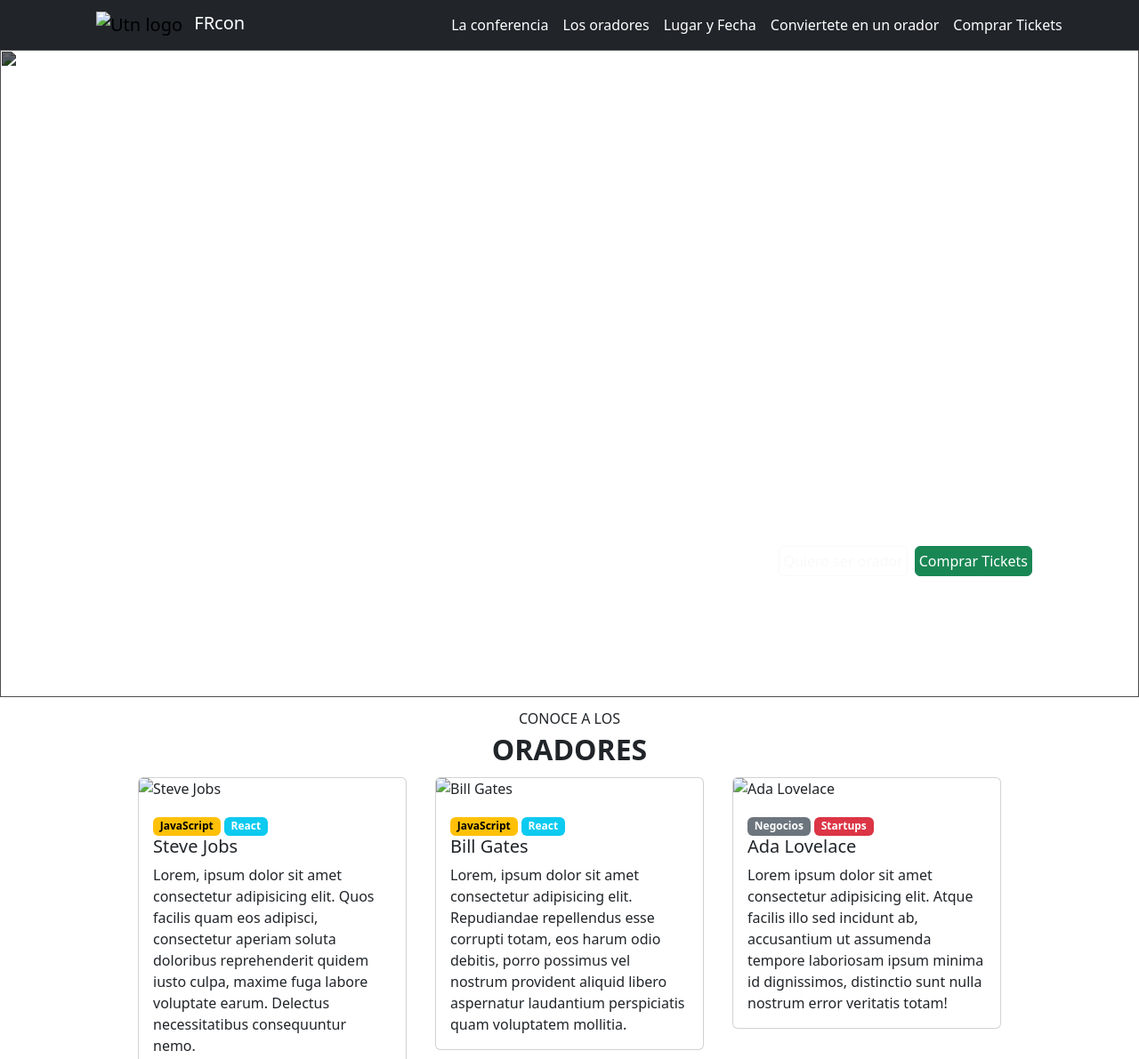
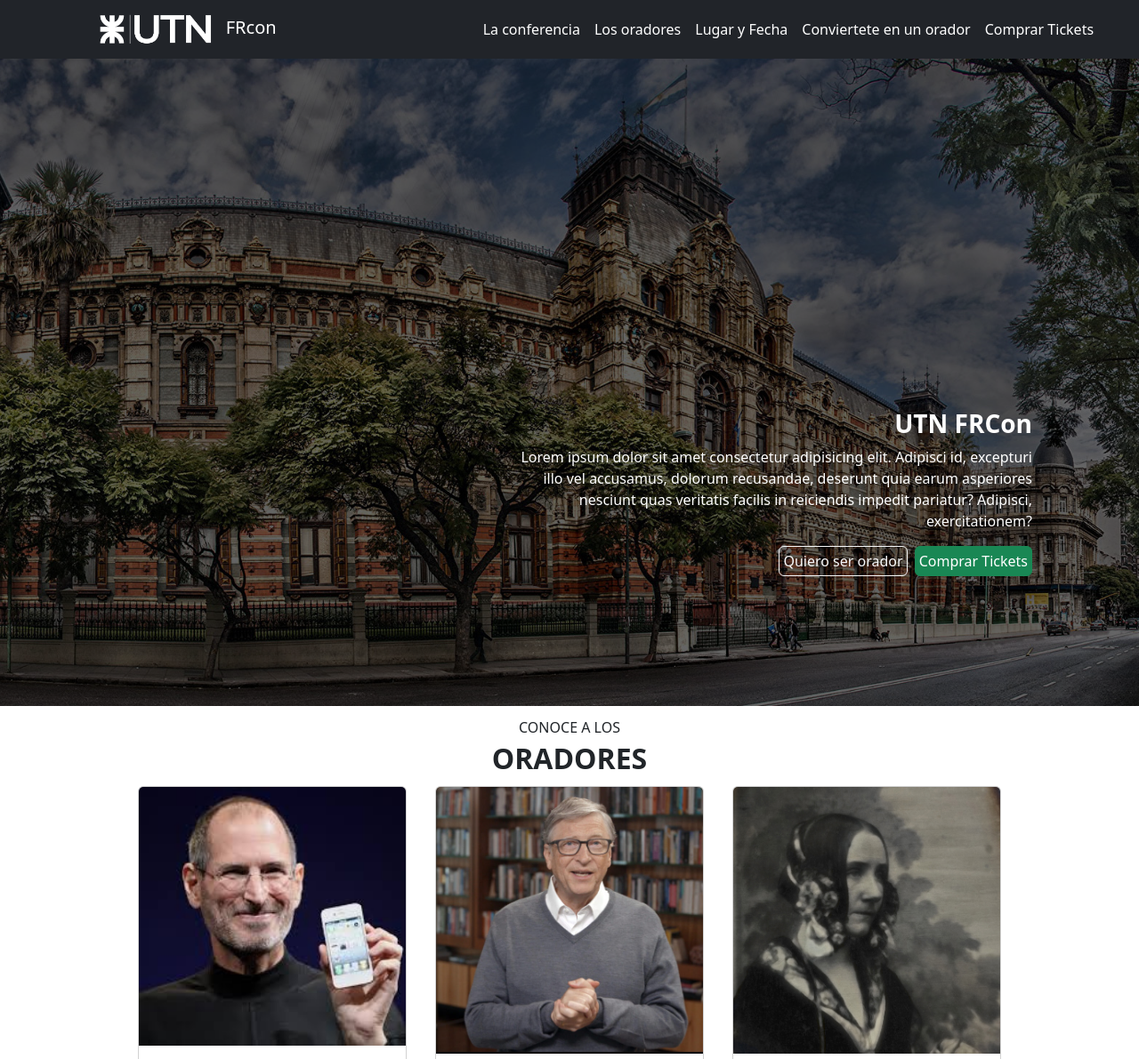
Before and after one commit to Martinzanandrea/Trabajo1.DW, a plain HTML site: page index.html in a window 1280 px wide. Shown: the top 1191 px of the page at 89% size. Drawn offline with nearby package versions, Linux system fonts and the light colour scheme; the site is published under a folder, as on GitHub Pages, so addresses that start at the root find nothing.

Commit message:
ultimo cambio

```diff
--- a/index.html
+++ b/index.html
@@ -16,7 +16,7 @@
         <div class="container-fluid navMe">
             <!--Logo-->
             <a class="navbar-brand logo ms-5" href="#">
-                <img src="/img/logo-utn.png " alt="Utn logo" class="me-2 ms-5 py-2">
+                <img src="img/logo-utn.png " alt="Utn logo" class="me-2 ms-5 py-2">
                 <span class="text-white">FRcon</span>
             </a>
 
@@ -51,7 +51,7 @@
     </nav>
 
     <div class="container-fluid p-0">
-        <img src="/img/ba1.jpg" alt="" class=" img-fluid w-100"
+        <img src="img/ba1.jpg" alt="" class=" img-fluid w-100"
             style="height: 45.5rem; object-fit: cover; filter: brightness(40%);">
         <div class="position-absolute  text-white text-end p-4" style="bottom: 8rem; right: 6rem;">
             <h2 class="fw-bold fs-3">UTN FRCon</h2>
@@ -77,7 +77,7 @@
 
         <div class="col-sm-6 col-md-4 col-lg-3 mb-4 me-2">
             <div class="card h-100">
-                <img src="/img/steve.jpg" class="card-img-top" alt="Steve Jobs">
+                <img src="img/steve.jpg" class="card-img-top" alt="Steve Jobs">
                 <div class="card-body">
                     <span class="badge text-bg-warning">JavaScript</span>
                     <span class="badge text-bg-info text-white">React</span>
@@ -91,7 +91,7 @@
         </div>
         <div class="col-sm-6 col-md-4 col-lg-3 mb-4 me-2">
             <div class="card">
-                <img src="/img/bill.jpg" class="card-img-top" alt="Bill Gates">
+                <img src="img/bill.jpg" class="card-img-top" alt="Bill Gates">
                 <div class="card-body">
                     <span class="badge text-bg-warning">JavaScript</span>
                     <span class="badge text-bg-info text-white">React</span>
@@ -104,7 +104,7 @@
         </div>
         <div class="col-sm-6 col-md-4 col-lg-3 mb-4">
             <div class="card">
-                <img src="/img/ada.jpeg" class="card-img-top" alt="Ada Lovelace">
+                <img src="img/ada.jpeg" class="card-img-top" alt="Ada Lovelace">
                 <div class="card-body">
                     <span class="badge text-bg-secondary">Negocios</span>
                     <span class="badge text-bg-danger">Startups</span>
@@ -120,7 +120,7 @@
     <div class="container-fluid">
         <div class="row p-0 ">
             <div class="col-md-6  col-sm-12 p-0">
-                <img src="/img/ba3.jpg" alt="" class="img-fluid w-100 " style="height: 40rem ; object-fit: cover;">
+                <img src="img/ba3.jpg" alt="" class="img-fluid w-100 " style="height: 40rem ; object-fit: cover;">
             </div>
             <div class="col-md-6 col-sm-12  bg-bs p-4 " style="height: 40rem;">
                 <h2 class="text-white">Bs As-Octubre</h2>
```
